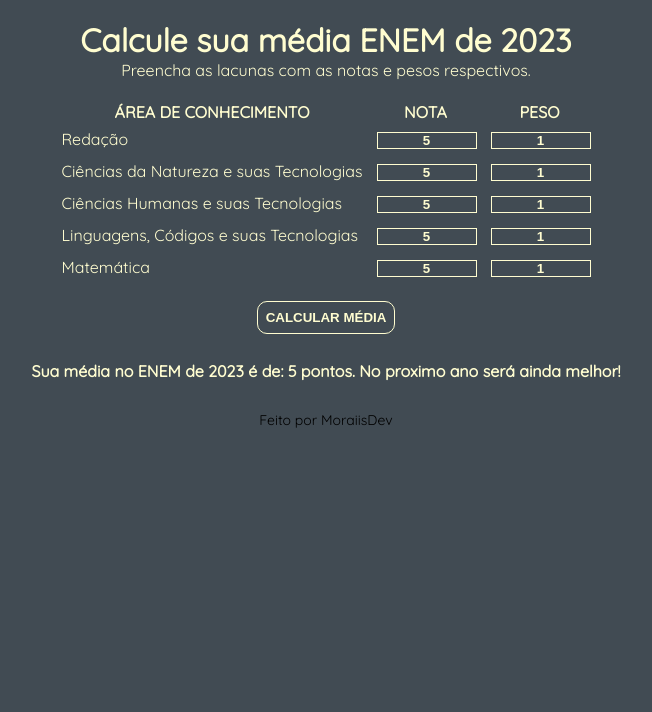
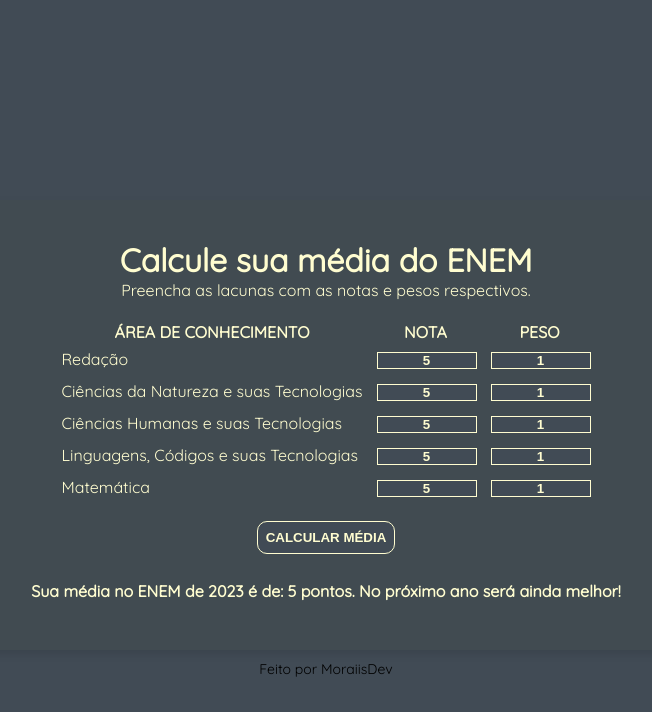
Before and after one commit to MoraiisDev/calc-media-enem, a plain HTML site: page index.html in a window 1280 px wide. Both pictures are taken after typing "5", "5", "5", "5", "5" into the empty fields and a click on the button "CALCULAR MÉDIA". Shown: the whole page, without its empty margins (314-966 px from the left). Drawn offline with Linux system fonts and the light colour scheme.

Commit message:
Refatorando script.js testando copilot, estilizando a página, att imagem do projeto no readme

```diff
--- a/assets/script.js
+++ b/assets/script.js
@@ -7,44 +7,52 @@
 // *   Retornar a mensagem no console com a media ponderada dos vestibulandos
 // *   Em uma refatoração: Procurar melhorar a lógica e retornar a mensagem na tela para o usuário
 
+function getNotaPeso(idNota, idPeso) {
+    const nota = parseFloat(document.querySelector(idNota).value, 10);
+    const peso = parseInt(document.querySelector(idPeso).value, 10);
+    return { nota, peso };
+}
+
+function validarEntradas(notasPesos) {
+    for (const { nota, peso } of notasPesos) {
+        if (isNaN(nota) || isNaN(peso)) {
+            return "Por favor, insira valores válidos para todas as notas e pesos.";
+        }
+        if (peso > 5) {
+            return "O peso máximo é 5! Insira um valor menor.";
+        }
+        if (nota > 1000) {
+            return "A nota máxima é 1000! Insira um valor menor.";
+        }
+    }
+    return null;
+}
+
 const calcMedia = document.querySelector('#calcPrincipal');
 calcMedia.addEventListener("click", function (e) {
+    e.preventDefault();
 
-    e.preventDefault()
+    const notasPesos = [
+        getNotaPeso('#notare', '#pesore'),
+        getNotaPeso('#notacn', '#pesocn'),
+        getNotaPeso('#notach', '#pesoch'),
+        getNotaPeso('#notalc', '#pesolc'),
+        getNotaPeso('#notamt', '#pesomt')
+    ];
 
-    const notaRE = parseFloat(document.querySelector('#notare').value, 10);
-    let pesoRE = parseInt(document.querySelector('#pesore').value, 10);
+    const erro = validarEntradas(notasPesos);
+    if (erro) {
+        document.getElementById("resultMessage").innerHTML = erro;
+    } else {
+        const mediaPeso = notasPesos.reduce((acc, { peso }) => acc + peso, 0);
+        const mediaGeral = Math.round(
+            notasPesos.reduce((acc, { nota, peso }) => acc + nota * peso, 0) / mediaPeso
+        );
 
-    const notaCN = parseFloat(document.querySelector('#notacn').value, 10);
-    let pesoCN = parseInt(document.querySelector('#pesocn').value, 10);
-
-    const notaCH = parseFloat(document.querySelector('#notach').value, 10);
-    let pesoCH = parseInt(document.querySelector('#pesoch').value, 10);
-
-    const notaLC = parseFloat(document.querySelector('#notalc').value, 10);
-    let pesoLC = parseInt(document.querySelector('#pesolc').value, 10);
-
-    const notaMT = parseFloat(document.querySelector('#notamt').value, 10);
-    let pesoMT = parseInt(document.querySelector('#pesomt').value, 10);
-
-    let mediaPeso = parseInt(pesoRE + pesoCN + pesoCH + pesoLC + pesoMT);
-
-    const mediaGeral =
-        Math.round((notaRE * pesoRE + notaCN * pesoCN + notaCH * pesoCH + notaLC * pesoLC + notaMT * pesoMT) / (mediaPeso));
-
-    if (pesoRE > 5 || pesoCN > 5 || pesoCH > 5 || pesoLC > 5 || pesoMT > 5) {
-        document.getElementById("resultMessage").innerHTML = "O peso máximo é 5! Insira um valor menor";
-    }
-
-    else if (notaRE > 1000 || notaCN > 1000 || notaCH > 1000 || notaLC > 1000 || notaMT > 1000) {
-        document.getElementById("resultMessage").innerHTML = "A nota máxima é 1000! Insira um valor menor";
-    }
-
-    else if (mediaGeral < 600) {
-        document.getElementById("resultMessage").innerHTML = "Sua média no ENEM de 2023 é de: " + mediaGeral + " pontos. No proximo ano será ainda melhor!";
-    }
-
-    else {
-        document.getElementById("resultMessage").innerHTML = "Sua media do ENEM 2023 é de: " + mediaGeral + " pontos! Boa Sorte no SISU e Prouni!";
+        if (mediaGeral < 600) {
+            document.getElementById("resultMessage").innerHTML = "Sua média no ENEM de 2023 é de: " + mediaGeral + " pontos. No próximo ano será ainda melhor!";
+        } else {
+            document.getElementById("resultMessage").innerHTML = "Sua média do ENEM é de: " + mediaGeral + " pontos! Boa Sorte no SISU e Prouni!";
+        }
     }
 });
--- a/assets/style.css
+++ b/assets/style.css
@@ -5,14 +5,14 @@
 }
 
 :root {
-    --bg-principal: #414b53;
+    --bg-principal: #414b55;
     --bg-secundario: #fffdd0;
-    --message-color: #8b0000 /*Cor texto média*/
+    --bg-destaque: #414b51;
+    --message-color: #8b0000
 
 }
 
 /* CSS MAIN */
-
 body {
     background: var(--bg-principal);
     font-family: 'Quicksand', sans-serif;
@@ -24,11 +24,30 @@ body {
     margin: 20px
 }
 
+.container-principal {
+    display: flex;
+    flex-direction: column;
+    justify-content: center;
+    align-items: center;
+
+    width: 95%;
+    max-width: 800px;
+    margin: 200px auto 0;
+    padding: 20px;
+
+    background-color: var(--bg-destaque);
+    border-radius: 15px;
+    box-shadow: 0 4px 8px rgba(0, 0, 0, 0.1);
+
+}
+
 form {
     color: var(--bg-secundario);
     display: flex;
     flex-direction: row;
     justify-content: center;
+    flex-wrap: wrap;
+    gap: 10px;
 }
 
 form #base {
@@ -79,7 +98,7 @@ input {
     transition: 0.2s all
 }
 
-#calcPrincipal:hover {
+#calcPrincipal:active {
     opacity: 0.2;
 }
 
@@ -107,3 +126,19 @@ footer a:hover {
     font-size: 14.5px;
     color: var(--bg-secundario);
 }
+
+@media (min-width: 480px) and (max-width: 768px) {
+    .container-principal {
+        margin: 100px auto 0;
+    }
+
+    form {
+        flex-direction: column;
+    }
+}
+
+@media (max-width: 480px) {
+    .container-principal {
+        margin: 60px auto 0;
+    }
+}
--- a/index.html
+++ b/index.html
@@ -5,7 +5,7 @@
     <meta charset="UTF-8">
     <meta name="viewport" content="width=device-width, initial-scale=1.0">
     <link rel="stylesheet" href="./assets/style.css">
-    <title>Calcule sua média do ENEM 2023</title>
+    <title>Calcule sua média do ENEM</title>
     <script src="./assets/script.js" defer></script>
     <link rel="preconnect" href="https://fonts.googleapis.com">
     <link rel="preconnect" href="https://fonts.gstatic.com" crossorigin>
@@ -15,7 +15,7 @@
 <body>
     <div class="container-principal">
         <div class="text">
-            <h1>Calcule sua média ENEM de 2023</h1>
+            <h1>Calcule sua média do ENEM</h1>
             <p>Preencha as lacunas com as notas e pesos respectivos.</p>
         </div>
         <form action="calcularMedia" id="calcenem" name="calcenem">
```
Also changed, not shown: assets/images/calc-media-image.png (added), images/media1.png (deleted), 1 other file.
